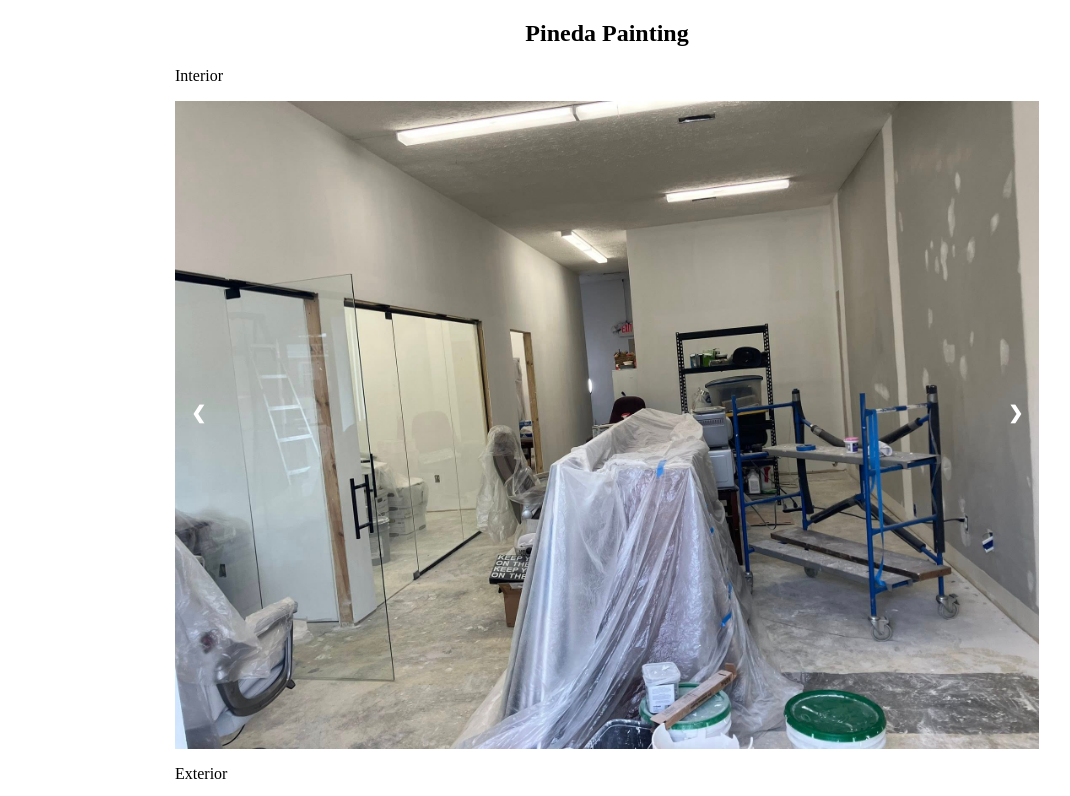
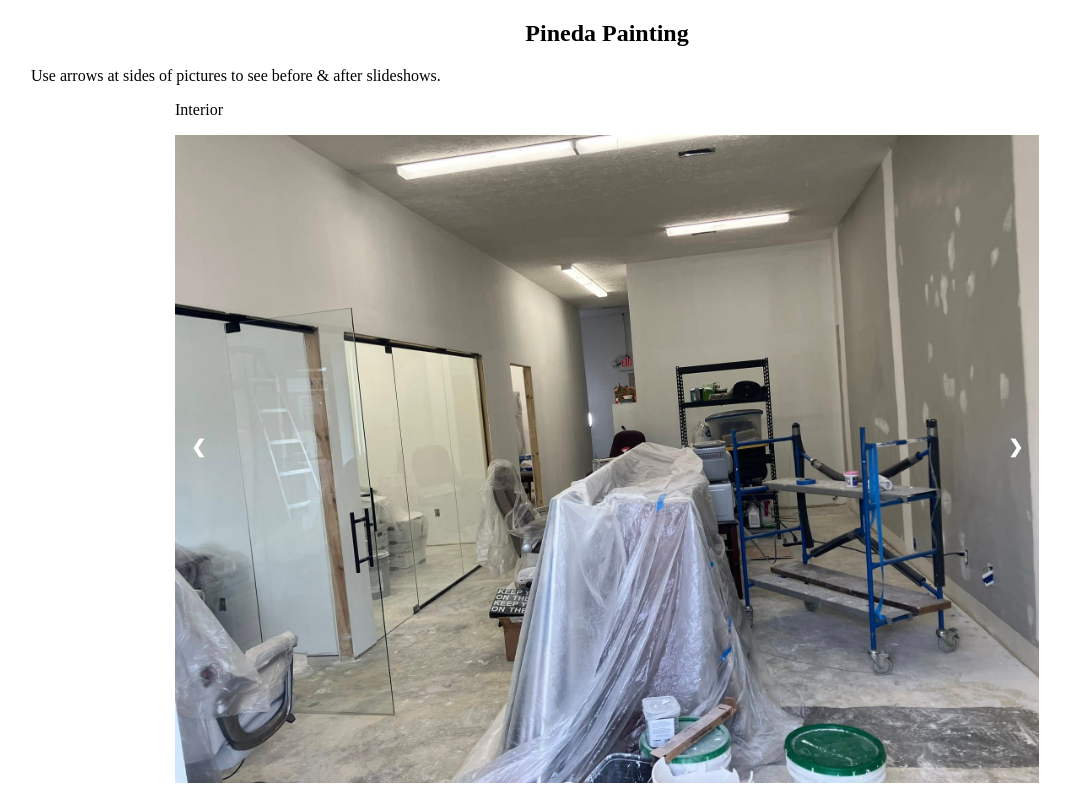
Before and after one commit to pinedapainting/pp_website, a plain HTML site: page index.html in a window 1280 px wide. Shown: the top 796 px of the page, without its empty margins (33-1103 px from the left). Drawn offline with Linux system fonts and the light colour scheme.

Commit message:
added arrow instructions

```diff
--- a/index.html
+++ b/index.html
@@ -49,6 +49,7 @@ img {vertical-align: middle;}
 
 <h2 style="text-align:center">Pineda Painting</h2>
 
+<div>Use arrows at sides of pictures to see before & after slideshows.</div>
 
 <div class="slideshow-container">
   <p>Interior</p>
```
